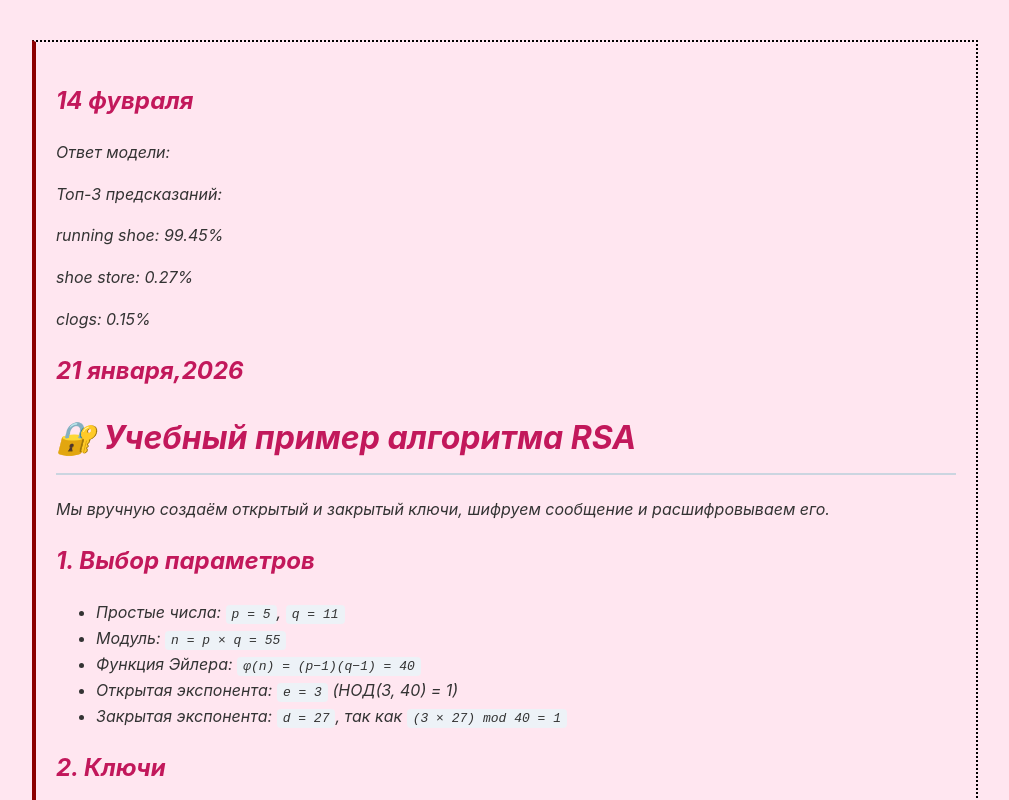
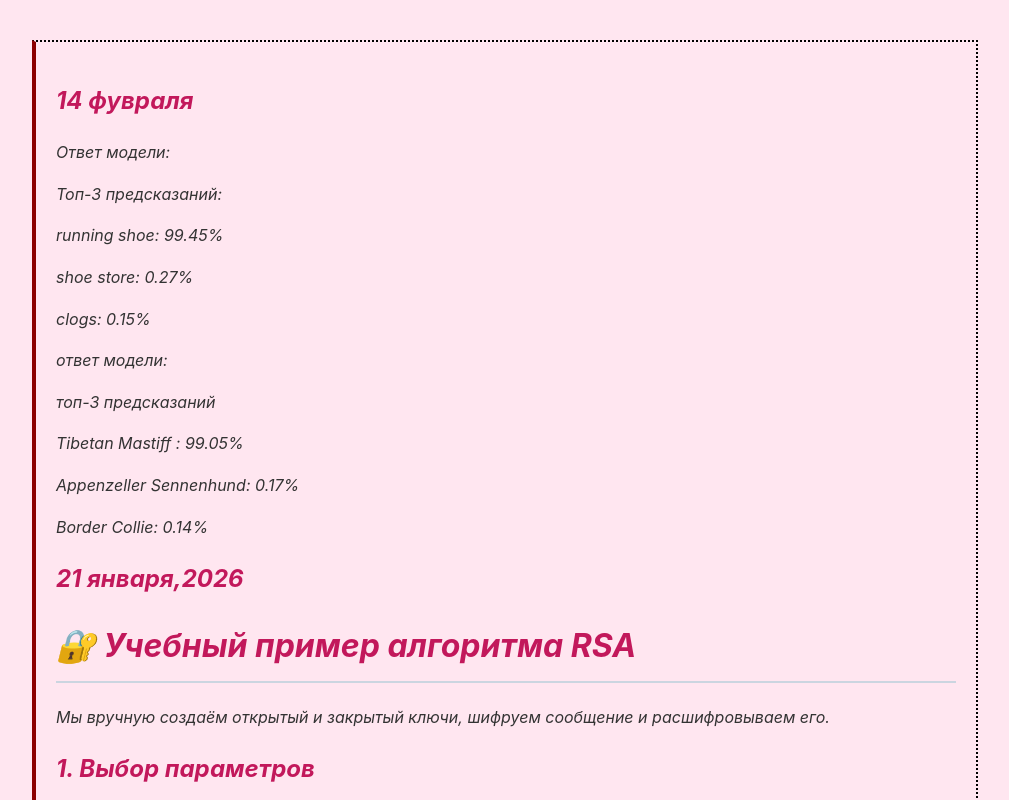
Before and after one commit to majorka001/Hello-world, a plain HTML site: page index.html in a window 1280 px wide. Shown: the top 800 px of the page, without its empty margins (135-1144 px from the left). Drawn offline with Linux system fonts and the light colour scheme; files whose address does not match are found by name.

Commit message:
Update index.html

```diff
--- a/index.html
+++ b/index.html
@@ -7,7 +7,11 @@
  <p>running shoe: 99.45%</p>
  <p>shoe store: 0.27%</p>
  <p>clogs: 0.15%</p>
-
+  <p> ответ модели:</p>
+   <p>топ-3 предсказаний </p>
+  <p> Tibetan Mastiff : 99.05%</p>
+  <p> Appenzeller Sennenhund: 0.17%</p>
+  <p> Border Collie: 0.14%</p>
 
   <h2>21 января,2026</h2>
   <html lang="ru">
```
